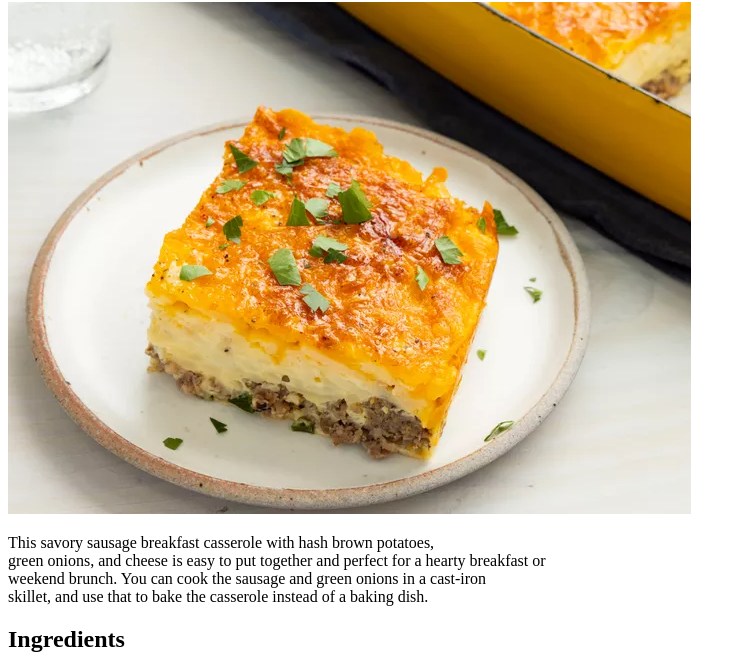
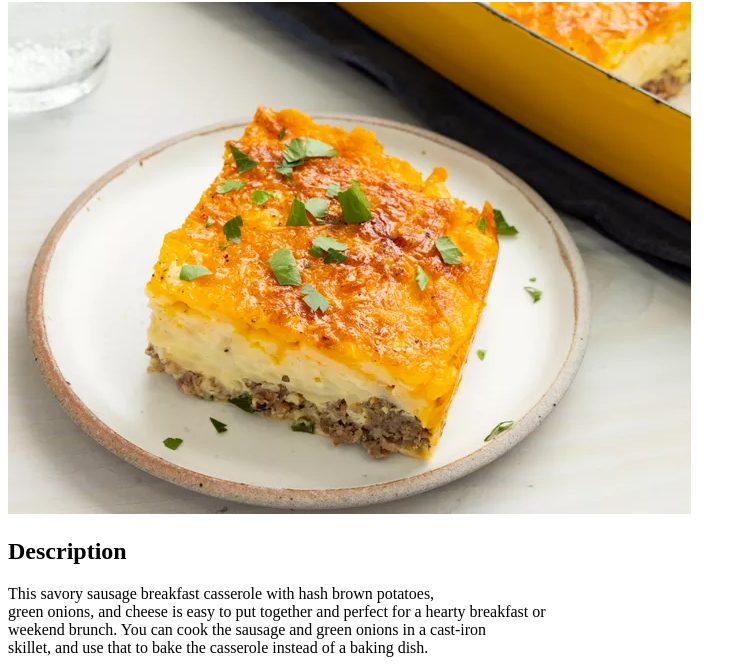
Before and after one commit to mwaniasam/odin-recipes, a plain HTML site: page recipes/sausage_casserole.html in a window 1280 px wide. Shown: the part 78-748 px from the top of the page, without its empty margins (0-746 px from the left). Drawn offline with Linux system fonts and the light colour scheme.

Commit message:
I have added an h2 description title

```diff
--- a/recipes/sausage_casserole.html
+++ b/recipes/sausage_casserole.html
@@ -11,6 +11,10 @@
     <h1>Sausage Casserole Recipe</h1>
 
     <img src="../images/sausage_caserole.webp" alt="">
+
+    <h2>Description
+
+    </h2>
 
     <p>This savory sausage breakfast casserole with hash brown potatoes, <br>
         green onions, and cheese is easy to put together and perfect for a hearty breakfast or <br>
```
